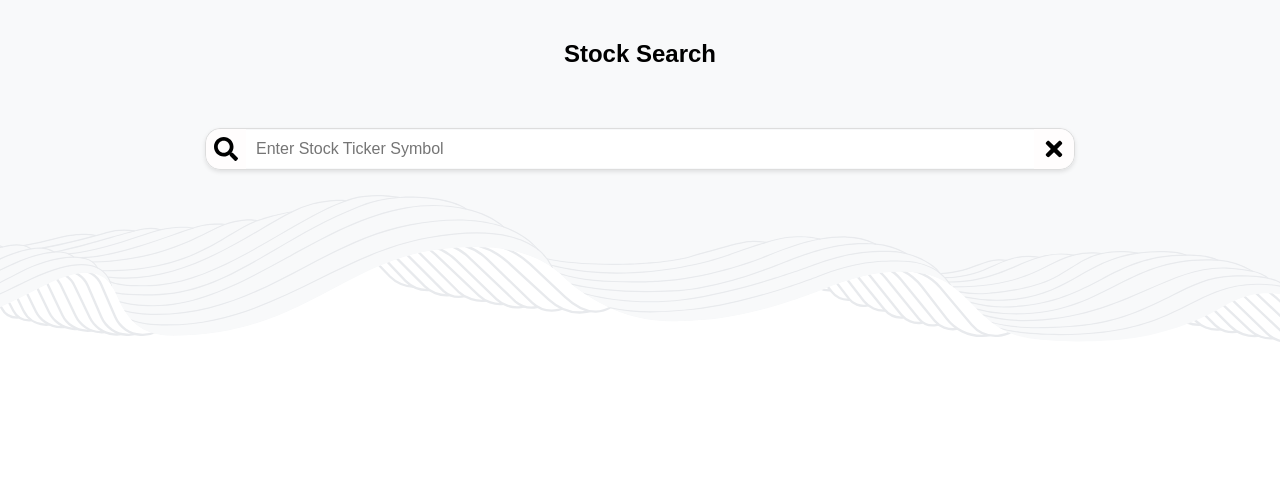
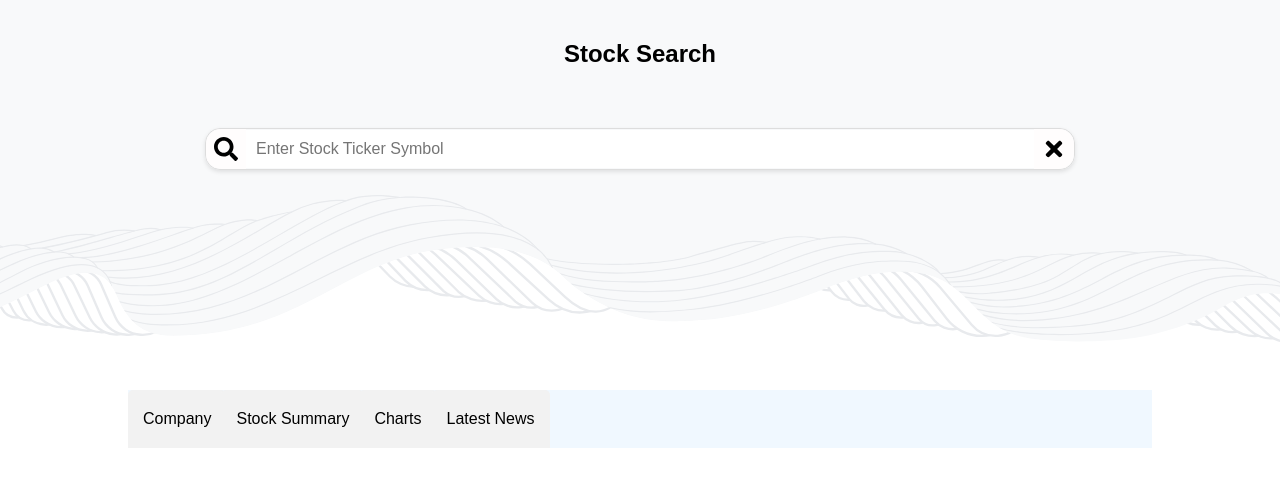
Before and after one commit to gayatri-p786/gayatri-p786.github.io, a Flask app: page / in a window 1280 px wide. Shown: the top 490 px of the page. Run offline with Flask 3, Linux system fonts and the light colour scheme.

Commit message:
company tab done

```diff
--- a/HW-2/static/script.js
+++ b/HW-2/static/script.js
@@ -24,10 +24,11 @@ function searchStock() {
         displayErrorMessage('Error: No record has been found, please enter a valid symbol');
     }
     else{
+      activateTab('companyTab', 'companyContent');
+      displayCompanyData(data);
 
-
-      console.log("in data")
-      document.getElementById('searchResult').innerHTML = JSON.stringify(data,null,2);
+      // console.log("in data")
+      // document.getElementById('searchResult').innerHTML = JSON.stringify(data,null,2);
     }
   })
     .catch(error => console.error(error));
@@ -41,3 +42,51 @@ function clearResult() {
   errorSection.innerHTML = '';
   errorSection.style.display = 'none';
 }
+
+
+
+// Function to activate tab and corresponding content
+function activateTab(tabId, contentId) {
+  // Deactivate all tabs and hide content
+  document.querySelectorAll('.tab').forEach(tab => {
+      tab.classList.remove('active');
+  });
+  document.querySelectorAll('.tab-content').forEach(content => {
+      content.classList.remove('active');
+  });
+  // Activate clicked tab and show corresponding content
+  document.getElementById(tabId).classList.add('active');
+  document.getElementById(contentId).classList.add('active');
+}
+
+  // Function to display company data
+  function displayCompanyData(data) {
+    const companyContent = document.getElementById('companyContent');
+    companyContent.innerHTML = `
+    <div class="company-info">
+        <img src="${data.logo}" alt="Company Logo">
+        <table>
+            <tr>
+                <td>Company Name</td>
+                <td>${data.name}</td>
+            </tr>
+            <tr>
+                <td>Stock Ticker Symbol</td>
+                <td>${data.ticker}</td>
+            </tr>
+            <tr>
+                <td>Stock Exchange Code</td>
+                <td>${data.exchange}</td>
+            </tr>
+            <tr>
+                <td>Company IPO Date</td>
+                <td>${data.ipo}</td>
+            </tr>
+            <tr>
+                <td>Category</td>
+                <td>${data.finnhubIndustry}</td>
+            </tr>
+        </table>
+      </div>
+    `;
+}
--- a/HW-2/static/style.css
+++ b/HW-2/static/style.css
@@ -98,3 +98,68 @@ button {
   border-bottom-right-radius: 15px;
   background-repeat: no-repeat;
 }
+
+#result{
+  /* display:none; */
+  justify-content: center;
+
+}
+
+/* CSS for centered tabs and table */
+.tabs-container {
+  display: flex;
+  /* justify-content: center; */
+  /* margin:0 65px; */
+  /* width: 3em; */
+}
+
+.out-cont{
+  /* margin: 0 65px; */
+  margin: 0 8em;
+  background-color: aliceblue;
+}
+
+.tab {
+  display: inline-block;
+  padding: 20px 15px;
+  cursor: pointer;
+  border: none;
+  border-radius: 5px 5px 0 0;
+  background-color: #f2f2f2;
+  margin-right: -5px; /* Remove gaps between tabs */
+}
+
+.tab:hover {
+  background-color: #e6e6e6;
+}
+
+.tab.active {
+  background-color: #ccc; /* Grey background for active tab */
+}
+
+.tab-content table {
+  margin: auto;
+  border-collapse: collapse;
+}
+
+.tab-content table td {
+  padding: 10px;
+  border-top: 1px solid #ccc; /* Top border */
+  border-bottom: 1px solid #ccc;
+  /* border: 1px solid #ccc; Only row borders for table */
+}
+
+.tab-content table td:first-child {
+  font-weight: bold;
+}
+
+.company-info {
+  text-align: center;
+  margin-top: 30px;
+}
+
+.company-info img {
+  width: 100px; /* Adjust the size of the logo */
+  height: 100px; /* Adjust the size of the logo */
+  margin-bottom: 20px;
+}
--- a/HW-2/templates/index.html
+++ b/HW-2/templates/index.html
@@ -31,6 +31,29 @@
       <div id="errorSection" style="display: none;"></div>
     </main>
   </section>
+    <section id="result">
+      <div class="out-cont">
+        <div class="tabs-container">
+          <div class="tab" id="companyTab">Company</div>
+          <div class="tab" id="summaryTab">Stock Summary</div>
+          <div class="tab" id="chartsTab">Charts</div>
+          <div class="tab" id="newsTab">Latest News</div>
+        </div>
+      </div>
+      <div class="tab-content" id="companyContent">
+          <!-- Company information will be populated here -->
+      </div>
+      <div class="tab-content" id="summaryContent">
+          <!-- Stock summary will be populated here -->
+      </div>
+      <div class="tab-content" id="chartsContent">
+          <!-- Charts will be populated here -->
+      </div>
+      <div class="tab-content" id="newsContent">
+          <!-- Latest news will be populated here -->
+      </div>
+    </section>
+
 <!--
         <div id="stockDetailsTabs">
             Result area will be displayed here
```
Also changed, not shown: HW-2/app.py (renamed from HW-2/main.py).
